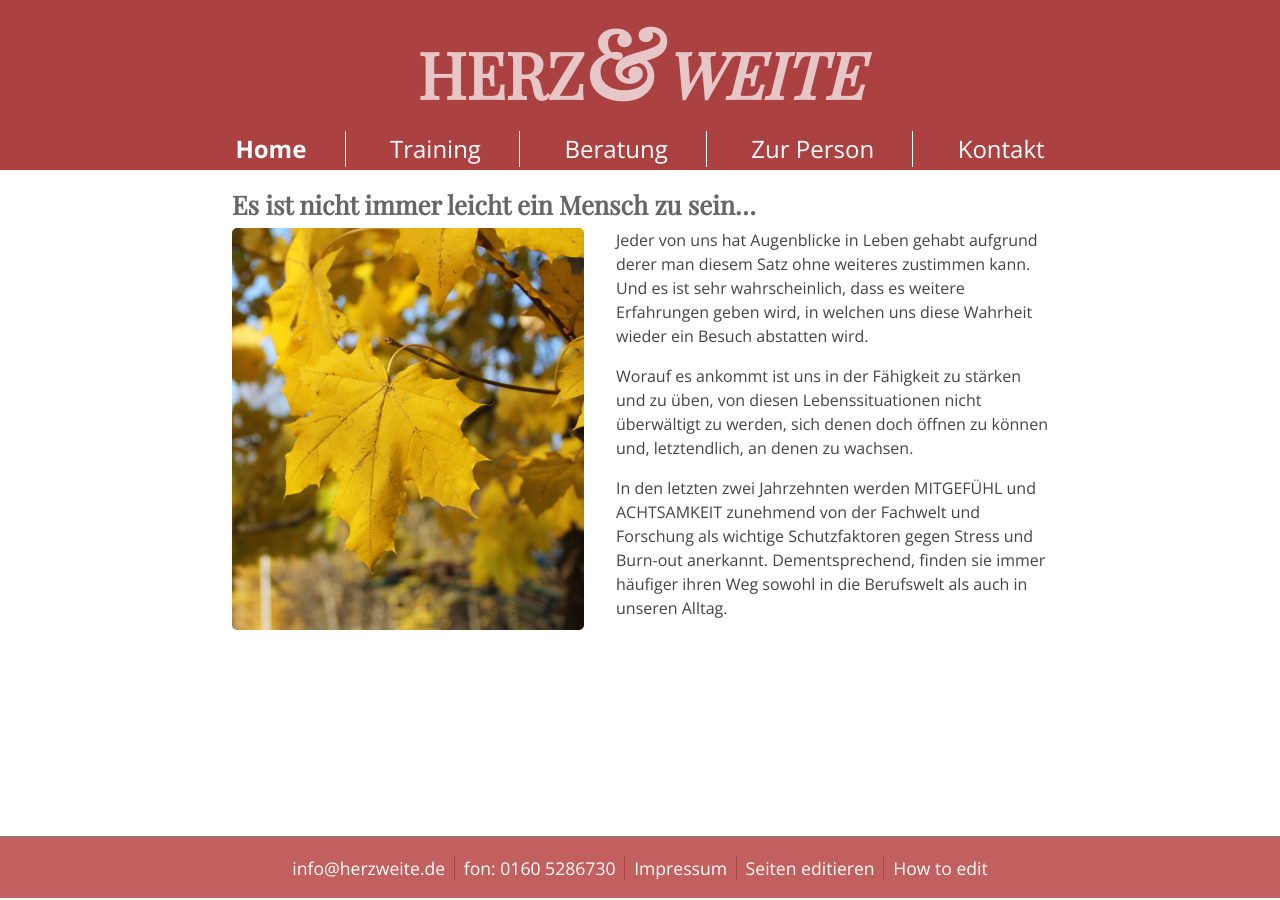
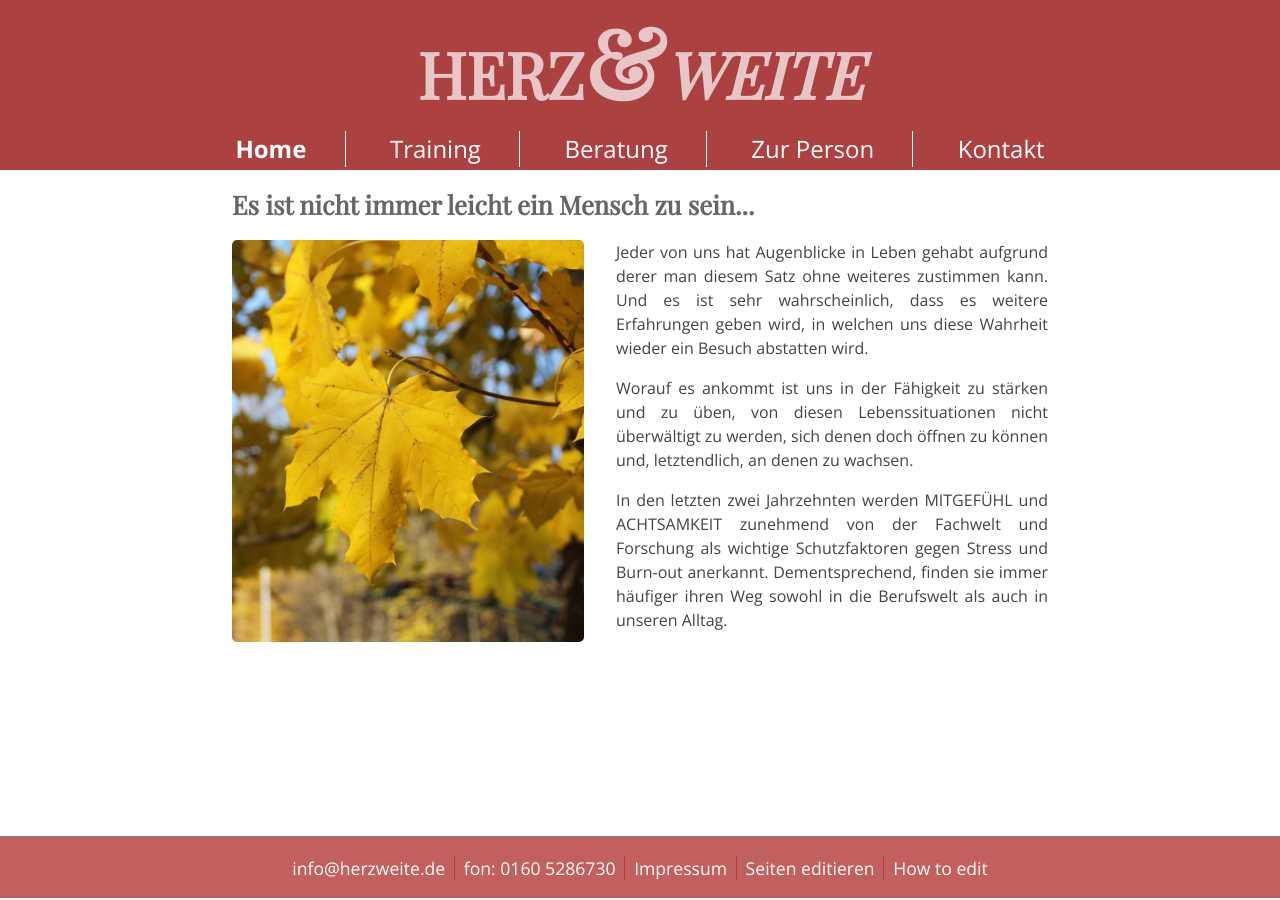
Before and after one commit to herzweite/herzweite.github.io, a Jekyll site: the page built from index.md, in a window 1280 px wide. Built offline with Jekyll 4.4.1, drawn with Linux system fonts in a browser that asks for light colours; some web fonts are replaced; Markdown is read by kramdown in place of the engine named in the settings; comment, search, counter and statistics services are not loaded.

Commit message:
changed some spacing

```diff
--- a/index.md
+++ b/index.md
@@ -3,7 +3,8 @@ layout: default
 title: Home
 ---
 
-#Es ist nicht immer leicht ein Mensch zu sein...
+<h1 class="space-below-1">Es ist nicht immer leicht ein Mensch zu sein...</h1>
+
 
 ![Bild zur Home Page](/images/home.jpg)
 Jeder von uns hat Augenblicke in Leben gehabt aufgrund derer man diesem Satz ohne weiteres zustimmen kann.
--- a/public/css/main.css
+++ b/public/css/main.css
@@ -8,6 +8,9 @@ h1,
 h2,
 h3 {
   font-family: 'Playfair Display', Helvetica, Arial, sans-serif;
+}
+h1.space-below-1 {
+  padding-bottom: 0.5em;
 }
 .sidebar {
   padding: 0;
@@ -62,6 +65,9 @@ a.sidebar-nav-item:focus {
   padding-bottom: 2rem;
   margin: 0 auto;
   max-width: 52em;
+}
+.content p {
+  text-align: justify;
 }
 .content a,
 .related-posts li a:hover {
```
Also changed, not shown: public/css/main.styl (+7 -0 lines).
